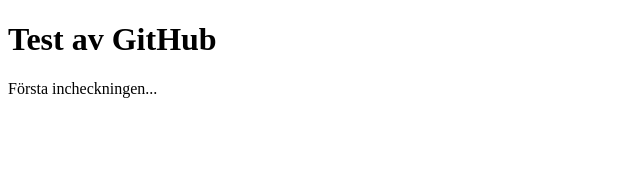
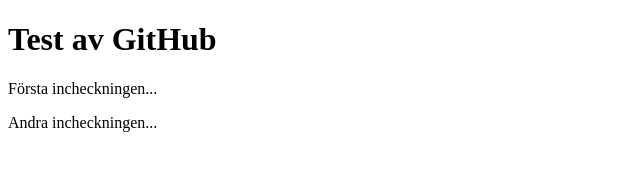
Before and after one commit to haagel/FirstTest, a plain HTML site: page index.html in a window 1280 px wide. Shown: the whole page, without its empty margins (0-640 px from the left). Drawn offline with Linux system fonts and the light colour scheme.

Commit message:
My second commit

```diff
--- a/index.html
+++ b/index.html
@@ -7,5 +7,6 @@
     <body>
         <h1>Test av GitHub</h1>
         <p>Första incheckningen...</p>
+        <p>Andra incheckningen...</p>
     </body>
 </html>
```
